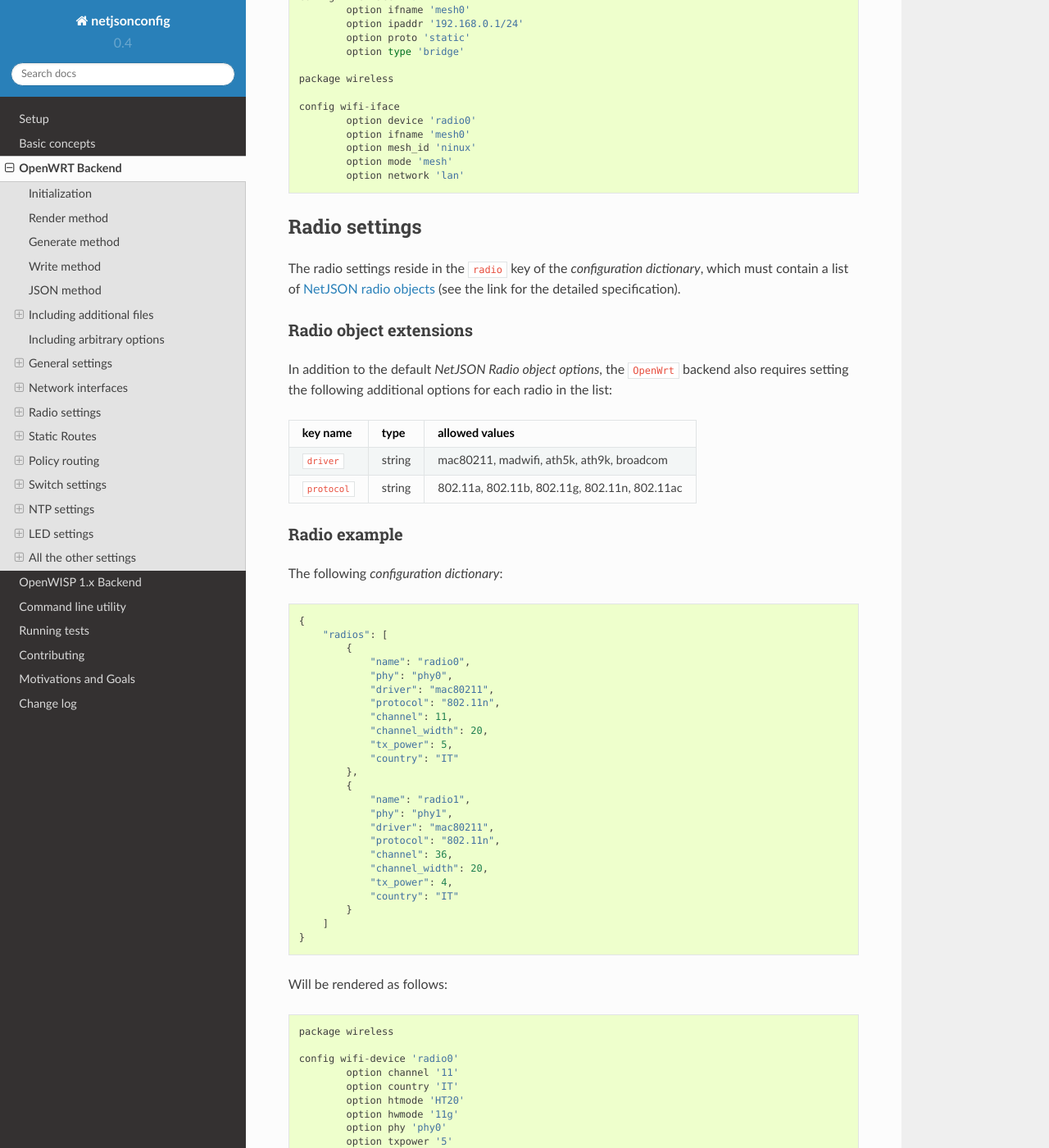
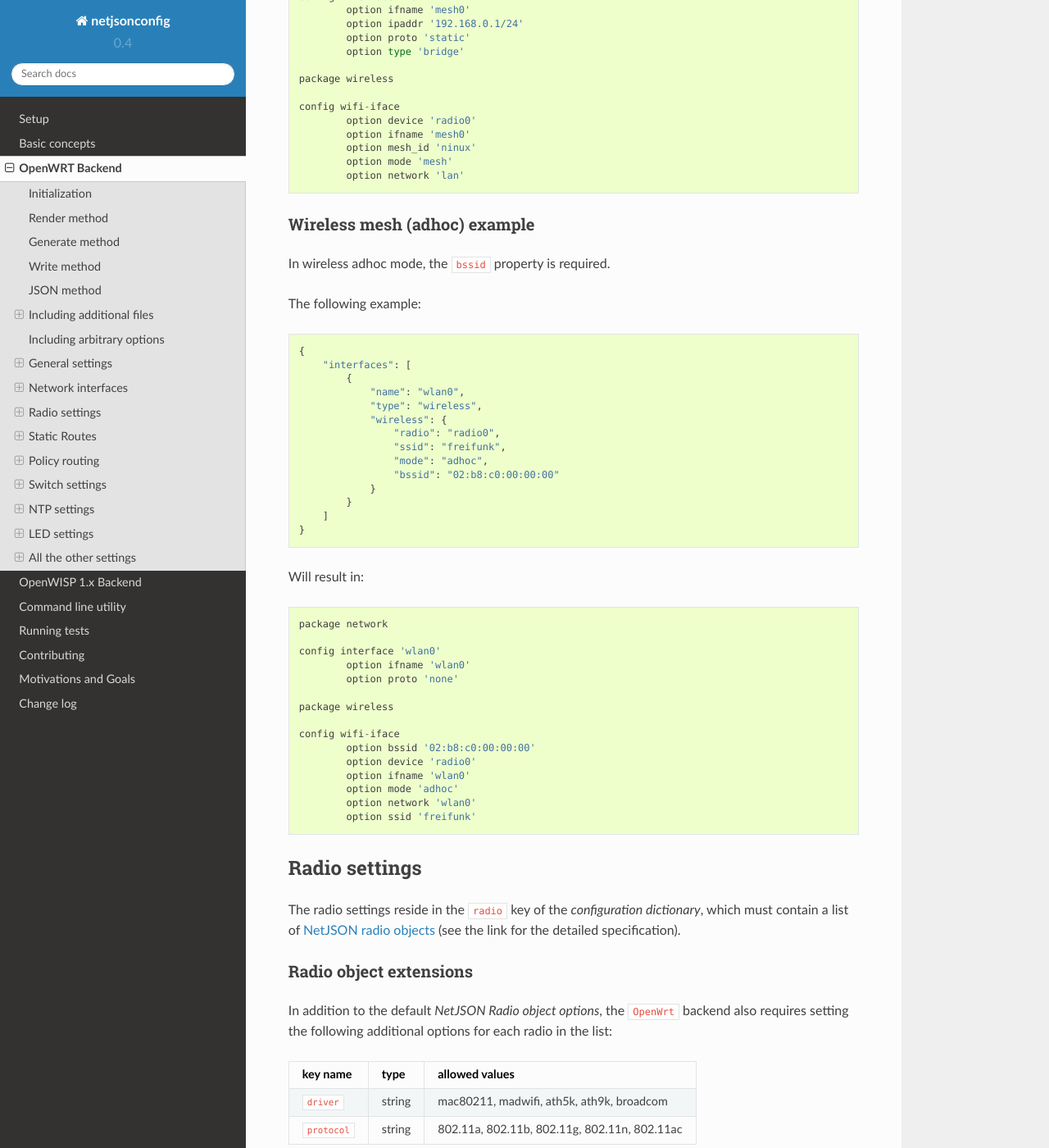
Before and after one commit to openwisp/netjsonconfig, a Sphinx documentation site: the page built from docs/source/backends/openwrt.rst, in a window 1280 px wide and 1400 px high, scrolled down 13902 px. Shown: the whole window at 82% size. Built offline with Sphinx 7.4.7 and the Read the Docs theme 2.0.0, drawn with Linux system fonts in a browser that asks for light colours.

Commit message:
[docs] Added OpenWRT wireless mesh (adhoc) example

```diff
--- a/docs/source/backends/openwrt.rst
+++ b/docs/source/backends/openwrt.rst
@@ -731,6 +731,48 @@ Will be rendered as follows::
             option mode 'mesh'
             option network 'lan'
 
+Wireless mesh (adhoc) example
+~~~~~~~~~~~~~~~~~~~~~~~~~~~~~
+
+In wireless adhoc mode, the ``bssid`` property is required.
+
+The following example:
+
+.. code-block:: python
+
+    {
+        "interfaces": [
+            {
+                "name": "wlan0",
+                "type": "wireless",
+                "wireless": {
+                    "radio": "radio0",
+                    "ssid": "freifunk",
+                    "mode": "adhoc",
+                    "bssid": "02:b8:c0:00:00:00"
+                }
+            }
+        ]
+    }
+
+Will result in::
+
+    package network
+
+    config interface 'wlan0'
+            option ifname 'wlan0'
+            option proto 'none'
+
+    package wireless
+
+    config wifi-iface
+            option bssid '02:b8:c0:00:00:00'
+            option device 'radio0'
+            option ifname 'wlan0'
+            option mode 'adhoc'
+            option network 'wlan0'
+            option ssid 'freifunk'
+
 Radio settings
 --------------
 
```
